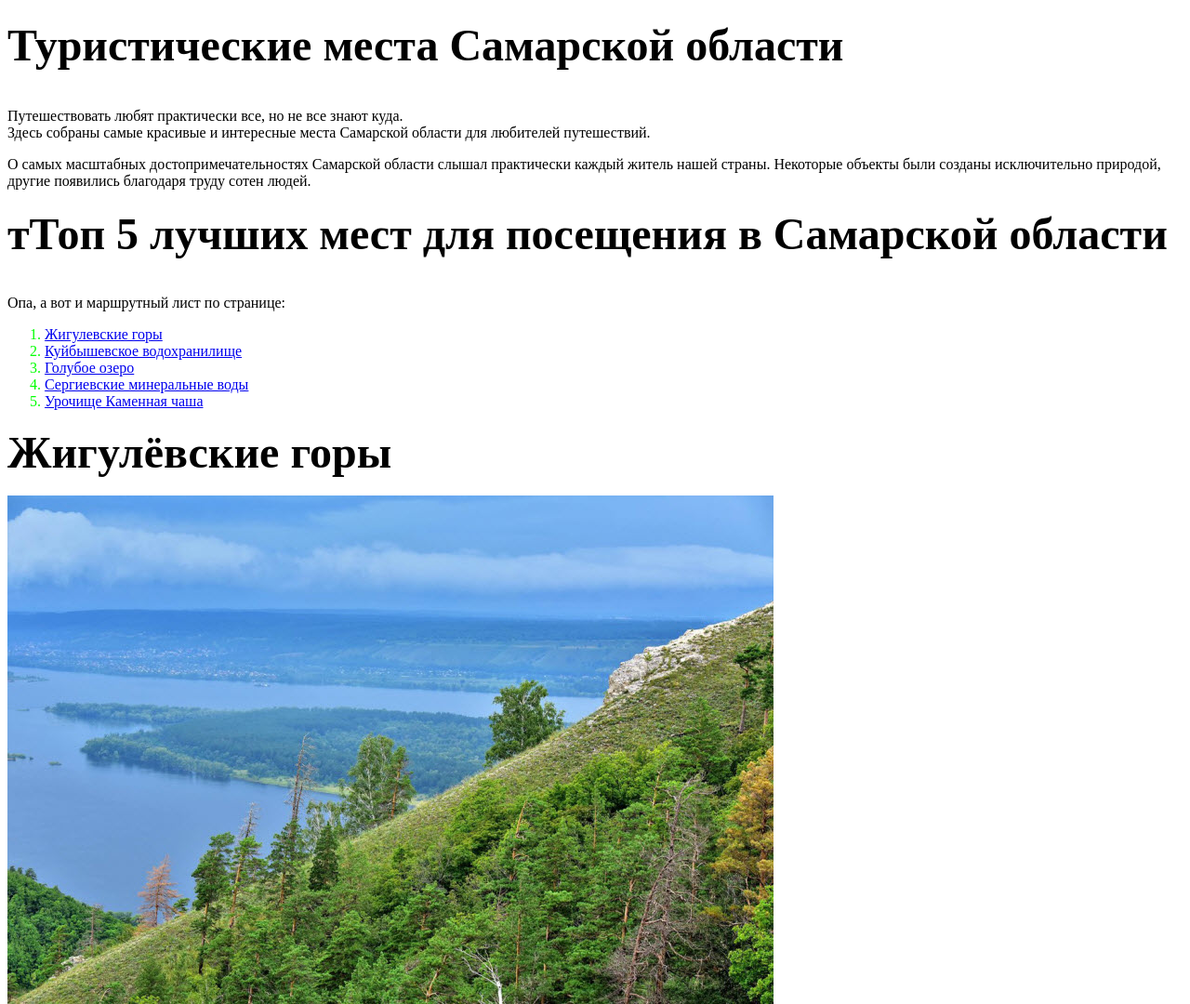
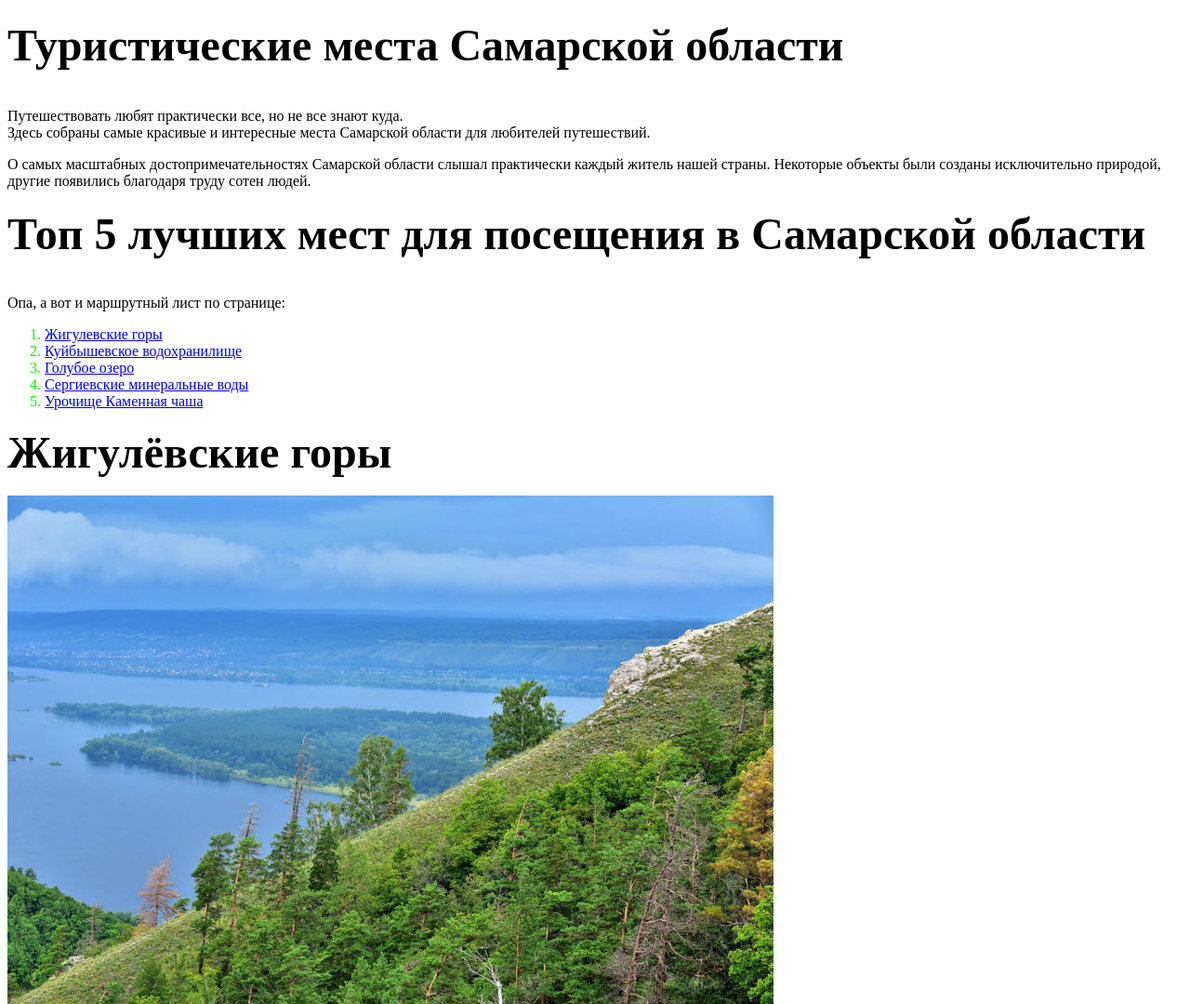
Before and after one commit to vadratny/project_S, a plain HTML site: page index.html in a window 1280 px wide. Shown: the top 1080 px of the page at 93% size. Drawn offline with Linux system fonts and the light colour scheme.

Commit message:
Update index.html

```diff
--- a/index.html
+++ b/index.html
@@ -11,7 +11,7 @@
       <br>Путешествовать любят практически все, но не все знают куда.
       <br>Здесь собраны самые красивые и интересные места Самарской области для любителей путешествий.
       <p>О самых масштабных достопримечательностях Самарской области слышал практически каждый житель нашей страны. Некоторые объекты были созданы исключительно природой, другие появились благодаря труду сотен людей.</p>
-      <h2><font size="32px">тТоп 5 лучших мест для посещения в Самарской области</font></h2>
+      <h2><font size="32px">Топ 5 лучших мест для посещения в Самарской области</font></h2>
       <br>Опа, а вот и маршрутный лист по странице:
       <font color="00FF00">
       <ol>
```
